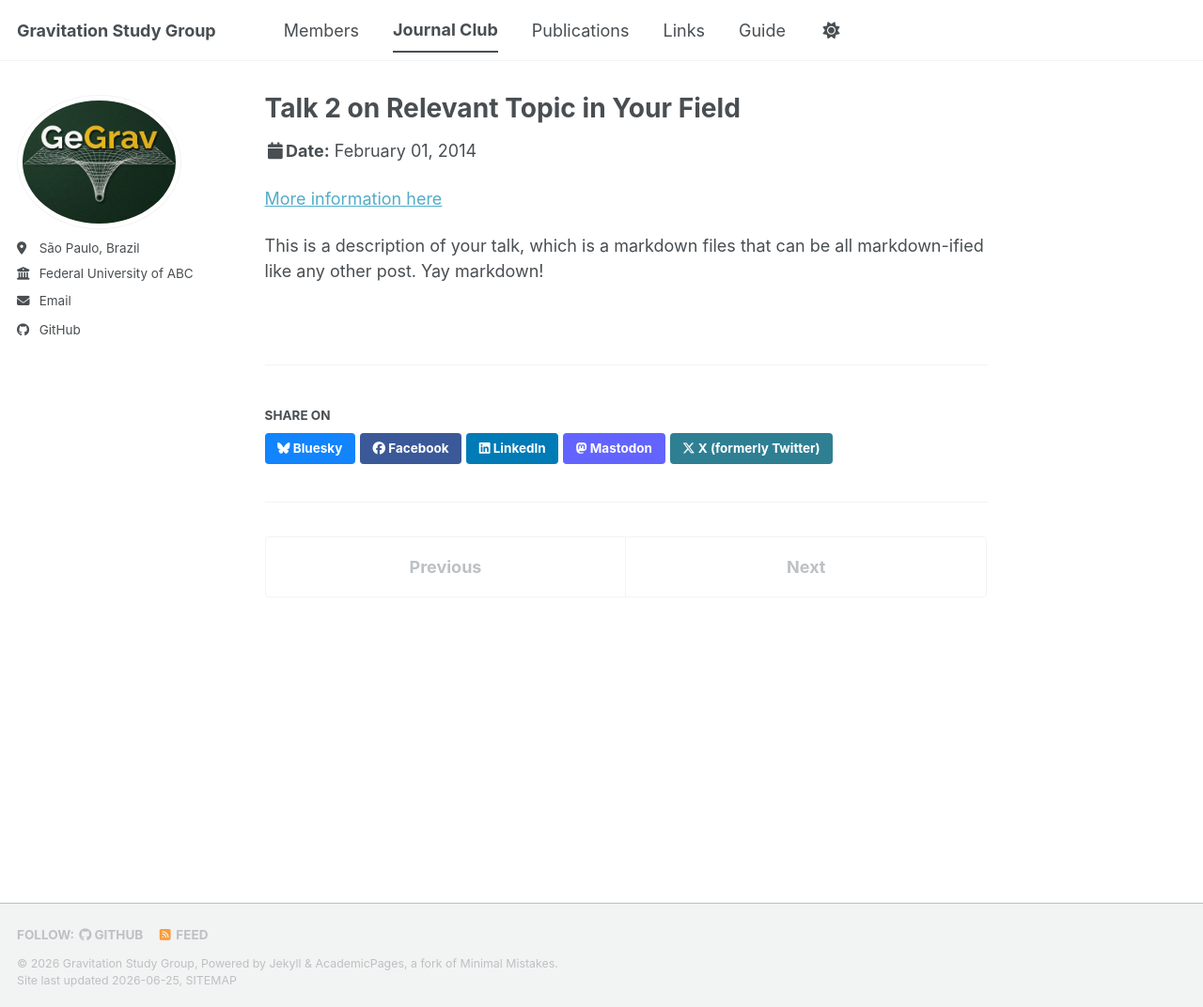
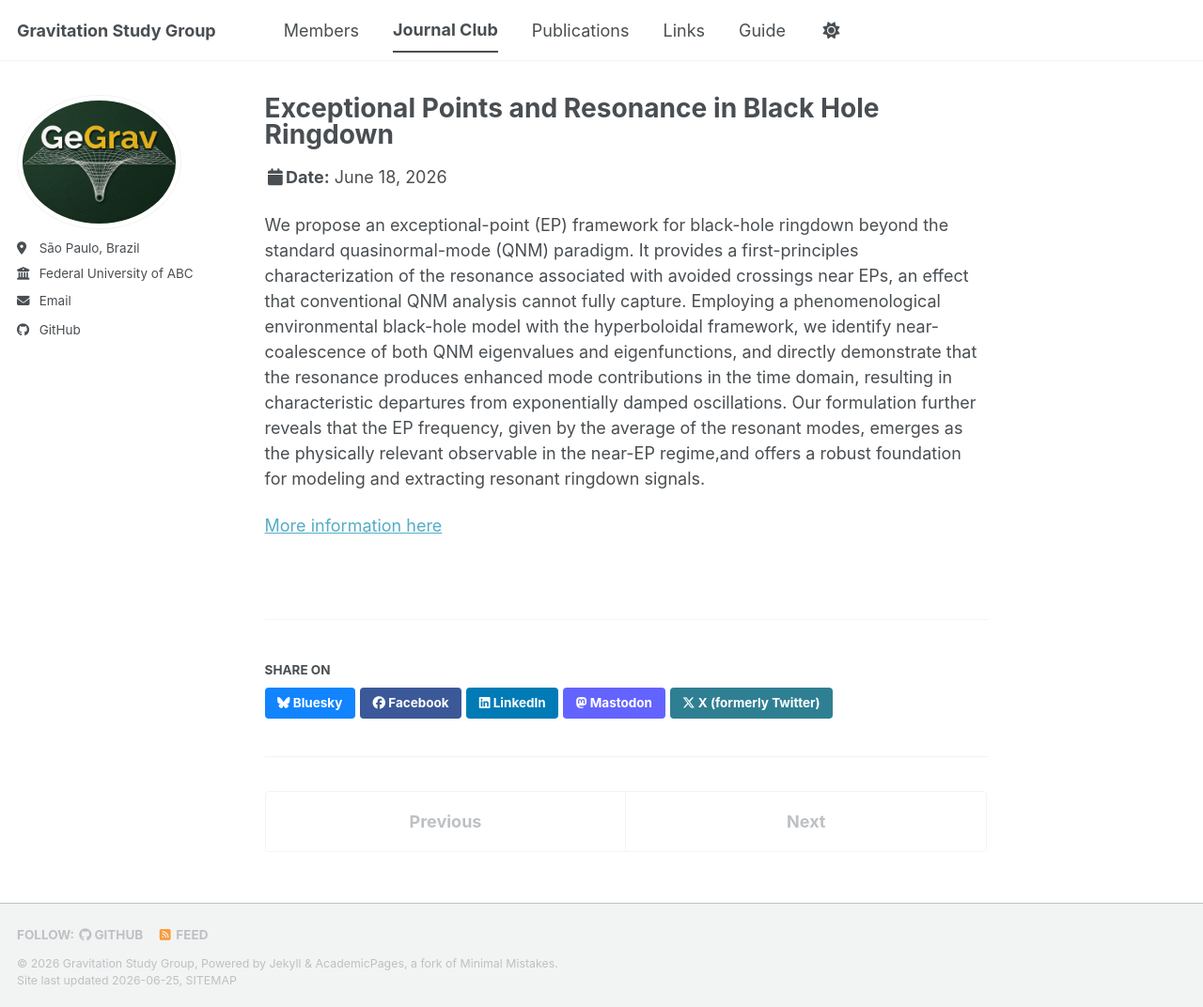
Before and after one commit to gegrav-ufabc/gegrav-ufabc.github.io, a Jekyll site: the page built from _talks/2014-02-01-talk-2.md, in a window 1280 px wide and 1072 px high. Shown: the whole window at 94% size. Built offline with Jekyll 4.4.1, drawn with Linux system fonts in a browser that asks for light colours; a style sheet for code colours, icons or effects is not loaded.

Commit message:
Update 2014-02-01-talk-2.md

```diff
--- a/_talks/2014-02-01-talk-2.md
+++ b/_talks/2014-02-01-talk-2.md
@@ -1,13 +1,21 @@
 ---
-title: "Talk 2 on Relevant Topic in Your Field"
+title: "Exceptional Points and Resonance in Black Hole Ringdown"
 collection: talks
 type: "Talk"
 permalink: /talks/2014-02-01-talk-2
-venue: "London School of Testing"
-date: 2014-02-01
-location: "London, UK"
+date: 18/06/2026
+location: "UFABC, CMCC"
 ---
 
-[More information here](http://example2.com)
+We propose an exceptional-point (EP) framework for black-hole ringdown beyond the standard
+quasinormal-mode (QNM) paradigm. It provides a first-principles characterization of the resonance
+associated with avoided crossings near EPs, an effect that conventional QNM analysis cannot fully
+capture. Employing a phenomenological environmental black-hole model with the hyperboloidal
+framework, we identify near-coalescence of both QNM eigenvalues and eigenfunctions, and directly
+demonstrate that the resonance produces enhanced mode contributions in the time domain, resulting
+in characteristic departures from exponentially damped oscillations. Our formulation further reveals
+that the EP frequency, given by the average of the resonant modes, emerges as the physically
+relevant observable in the near-EP regime,and offers a robust foundation for modeling and extracting
+resonant ringdown signals.
 
-This is a description of your talk, which is a markdown files that can be all markdown-ified like any other post. Yay markdown!
+[More information here]([http://example2.com](https://arxiv.org/pdf/2512.02110))
```
